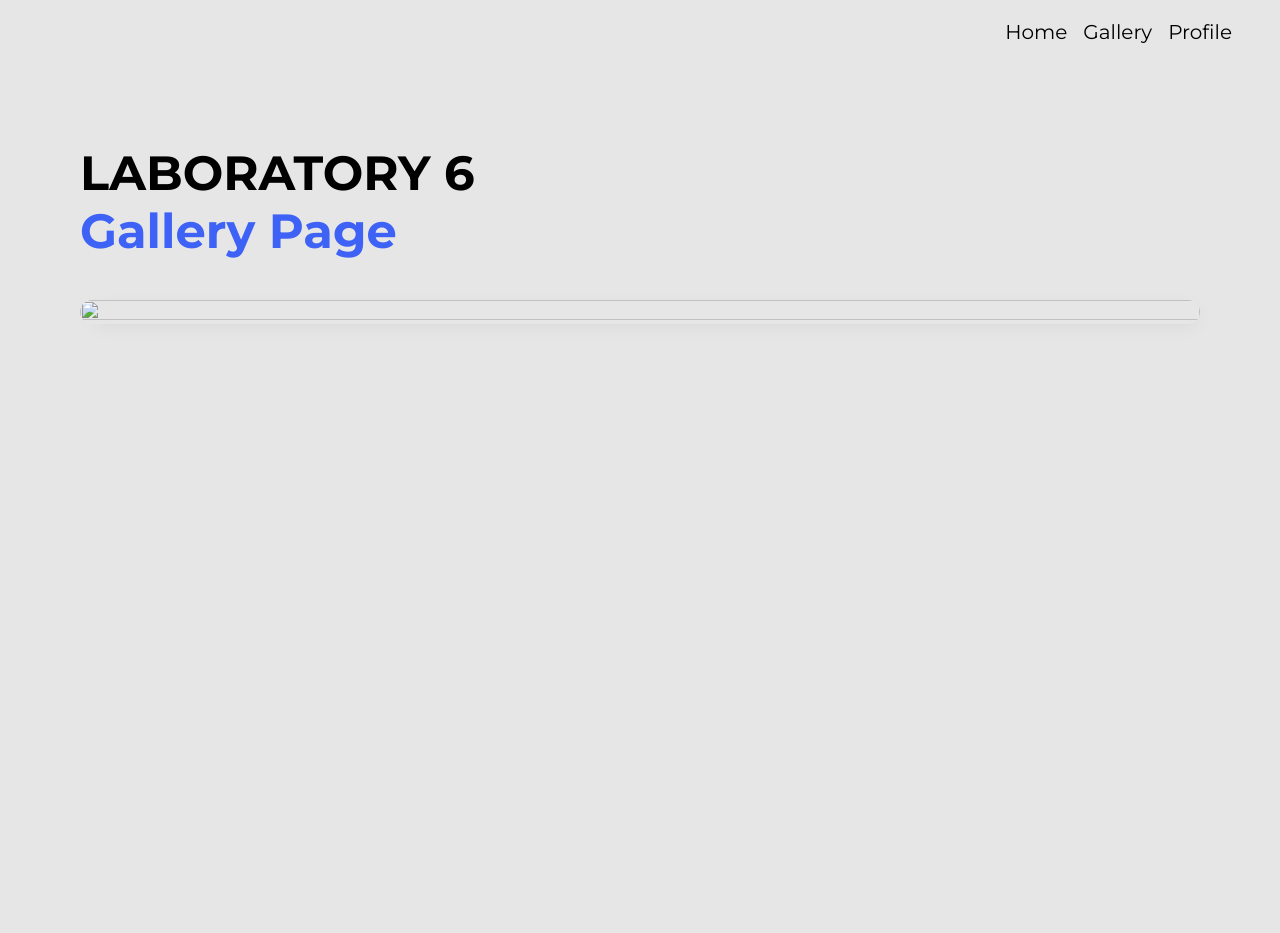
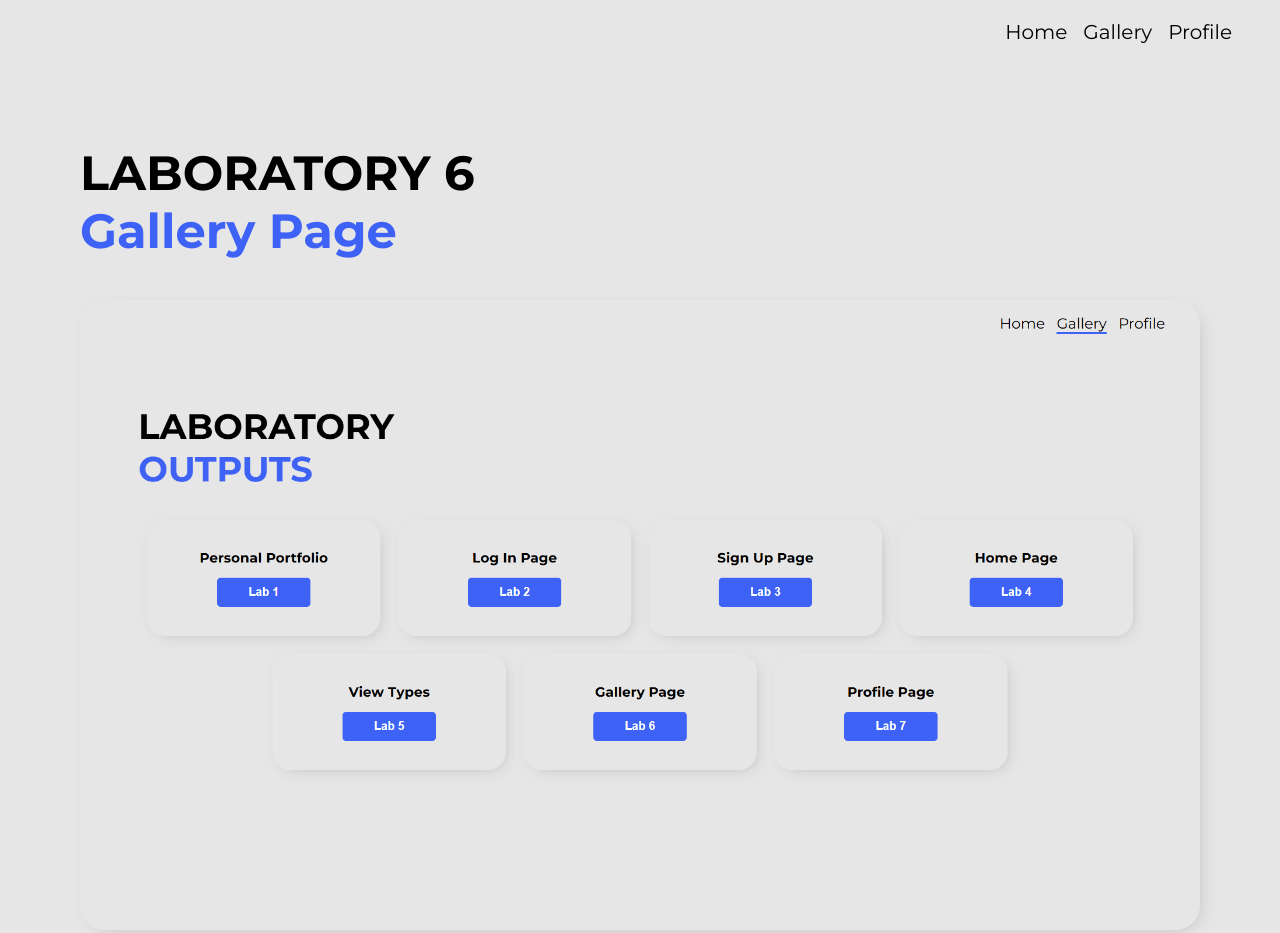
Before and after one commit to julesssssssswrld/niggasite, a plain HTML site: page gallery-page.html in a window 1280 px wide. Before the commit the page ends 800 px from the top, so only its background shows below. Drawn offline with Linux system fonts and the light colour scheme; the site is published under a folder, as on GitHub Pages, so addresses that start at the root find nothing.

Commit message:
Refactor gallery-page.html structure and image path
Updated the gallery page HTML structure and corrected image source path.

```diff
--- a/gallery-page.html
+++ b/gallery-page.html
@@ -23,8 +23,9 @@
             <h1 style="color: #3d62f5;">Gallery Page</h1>
         </div>
         <div class="page_description page_description_gallery">
-            <img src="/Assets/Lab 6.png" alt="">
+            <img src="Assets/Lab 6.png" alt="">
         </div>
     </div>
 </body>
+
 </html>
```
